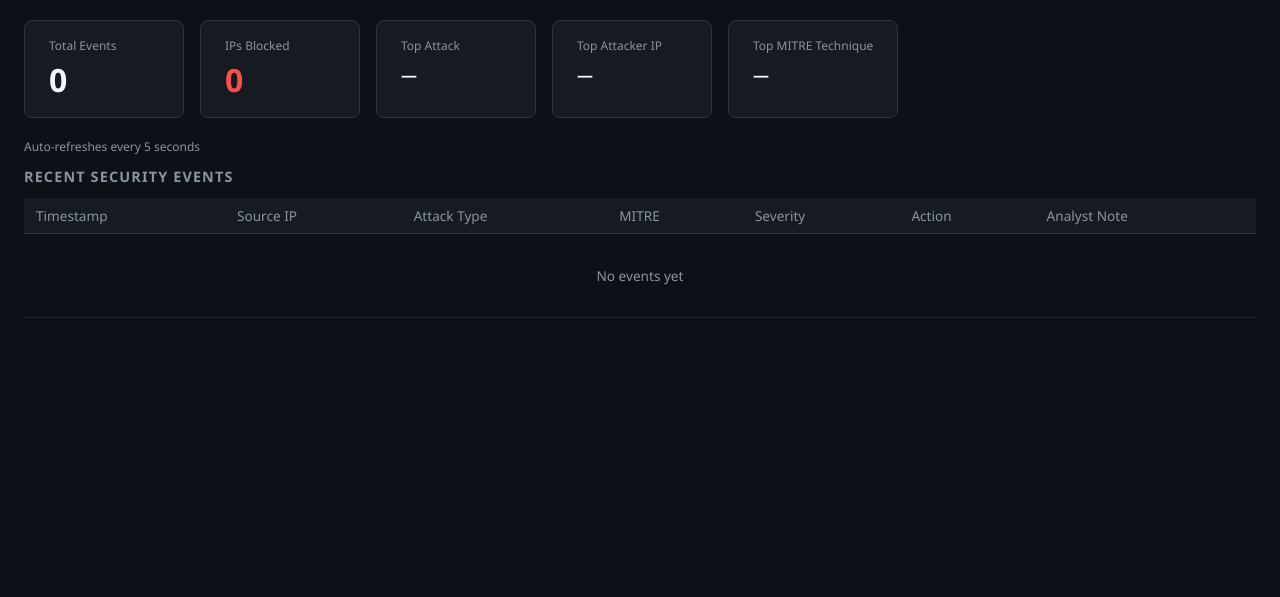
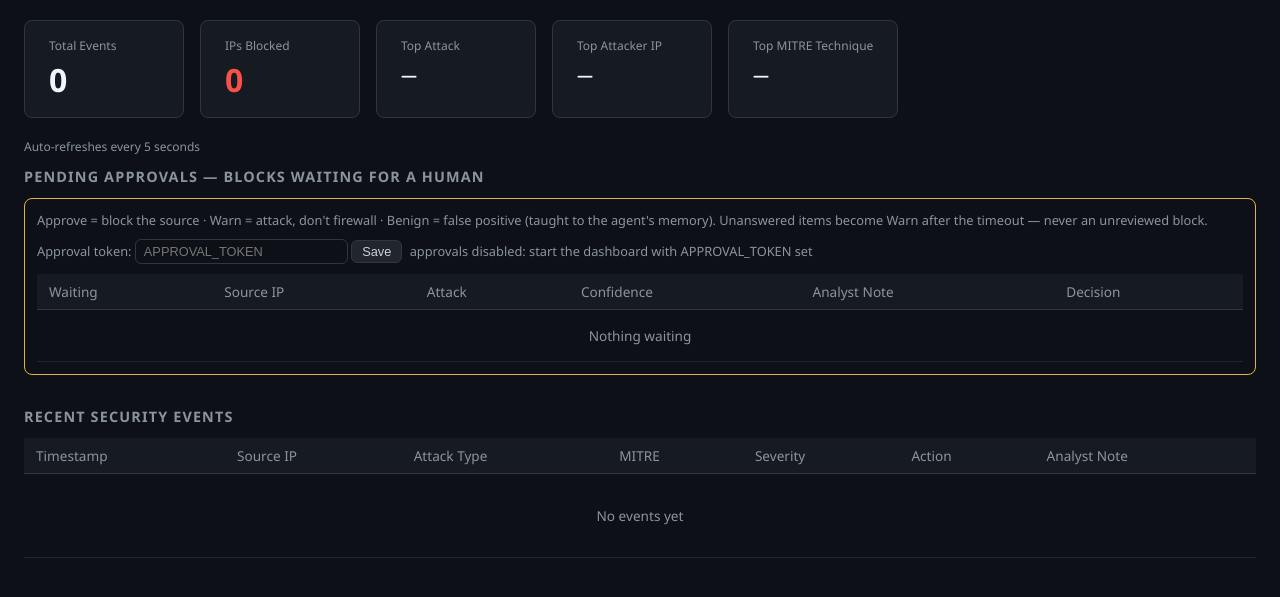
Before and after one commit to nguyennt-fpt/agent-ids, a Flask app: page / in a window 1280 px wide. Shown: the part 60-657 px from the top of the page. Run offline with Flask 3, Linux system fonts and the light colour scheme; data that the repository does not hold is empty.

Commit message:
feat(dashboard): answer escalated blocks from the dashboard (G5)
Pending approvals table with Approve / Warn / Benign buttons, writing to the
agent's approvals queue. This is the dashboard's only write and it needs
APPROVAL_TOKEN in a custom header (cross-site forms can't set it); with no
token configured the buttons are disabled. Values are escaped and buttons use a
delegated handler (no inline JS built from DB values). The data mount becomes
rw for this; compose passes HITL_ALL_BLOCKS / HITL_TIMEOUT_S / APPROVAL_TOKEN.
CLAUDE.md's "dashboard is read-only" rule now names this one exception.

Co-Authored-By: Claude Opus 5.5 <noreply@anthropic.com>

```diff
--- a/dashboard/app.py
+++ b/dashboard/app.py
@@ -1,16 +1,22 @@
+import hmac
 import os
 import sqlite3
+import time
 from datetime import datetime
 
-from flask import Flask, jsonify, render_template
+from flask import Flask, jsonify, render_template, request
 
 DB_PATH = os.getenv("DB_PATH", "/app/data/events.db")
+# The dashboard is read-only except for answering escalated blocks (G5), and
+# that needs this token; unset = approvals disabled (no open write endpoint).
+APPROVAL_TOKEN = os.getenv("APPROVAL_TOKEN", "")
+ANSWERS = ("approve", "warn", "benign")       # same as agent/approvals.py
 
 app = Flask(__name__)
 
 
 def _get_db():
-    conn = sqlite3.connect(DB_PATH)
+    conn = sqlite3.connect(DB_PATH, timeout=5)    # the agent writes the same file
     conn.row_factory = sqlite3.Row
     return conn
 
@@ -55,6 +61,47 @@ def api_events():
     return jsonify([dict(r) for r in rows])
 
 
+@app.route("/api/approvals")
+def api_approvals():
+    """Blocks the HITL gate escalated that still wait for a human (G5). The
+    `approvals` table belongs to agent/approvals.py."""
+    conn = _get_db()
+    try:
+        rows = conn.execute(
+            "SELECT eid, ts, src_ip, attack_type, confidence, note FROM approvals "
+            "WHERE answer IS NULL AND resumed = 0 ORDER BY id").fetchall()
+        pending = [dict(r) for r in rows]
+    except sqlite3.OperationalError:
+        pending = []          # the agent creates the table on its first escalation
+    conn.close()
+    return jsonify({"enabled": bool(APPROVAL_TOKEN), "now": time.time(), "pending": pending})
+
+
+@app.route("/api/approvals/<eid>", methods=["POST"])
+def api_answer(eid):
+    """Answer one escalated block — the dashboard's only write. The token comes
+    in a custom header, which a cross-site form cannot set (no CSRF)."""
+    token = request.headers.get("X-Approval-Token", "")
+    if not APPROVAL_TOKEN or not hmac.compare_digest(token.encode(), APPROVAL_TOKEN.encode()):
+        return jsonify({"error": "approval token missing or wrong"}), 403
+    answer = (request.get_json(silent=True) or {}).get("answer")
+    if answer not in ANSWERS:
+        return jsonify({"error": f"answer must be one of {', '.join(ANSWERS)}"}), 400
+    conn = _get_db()
+    try:
+        cur = conn.execute("UPDATE approvals SET answer = ?, answered_ts = ? "
+                           "WHERE eid = ? AND answer IS NULL AND resumed = 0",
+                           (answer, time.time(), eid))
+        conn.commit()
+        changed = cur.rowcount
+    except sqlite3.OperationalError:
+        changed = 0
+    conn.close()
+    if not changed:
+        return jsonify({"error": "no open approval for this eid"}), 404
+    return jsonify({"eid": eid, "answer": answer})
+
+
 @app.route("/api/stats")
 def api_stats():
     _ensure_table()
--- a/dashboard/templates/index.html
+++ b/dashboard/templates/index.html
@@ -33,6 +33,16 @@
   .ts { color: #8b949e; font-size: .75rem; font-family: monospace; }
   .ip { font-family: monospace; }
   .refresh-hint { font-size: .75rem; color: #8b949e; padding: 0 24px 12px; }
+  .approvals { border: 1px solid #e3b341; border-radius: 8px; padding: 12px; margin-bottom: 8px; }
+  .approvals .hint { font-size: .8rem; color: #8b949e; margin-bottom: 10px; }
+  .approvals input { background: #0d1117; color: #c9d1d9; border: 1px solid #30363d;
+                     border-radius: 6px; padding: 4px 8px; font-size: .8rem; }
+  .btn { border: 1px solid #30363d; border-radius: 6px; padding: 3px 10px; margin-right: 4px;
+         background: #21262d; color: #c9d1d9; font-size: .8rem; cursor: pointer; }
+  .btn:disabled { opacity: .4; cursor: not-allowed; }
+  .btn-approve { border-color: #f85149; color: #f85149; }
+  .btn-warn    { border-color: #e3b341; color: #e3b341; }
+  .btn-benign  { border-color: #3fb950; color: #3fb950; }
 </style>
 </head>
 <body>
@@ -50,6 +60,29 @@
 </div>
 
 <div class="refresh-hint">Auto-refreshes every 5 seconds</div>
+
+<div class="section">
+  <h2>Pending approvals — blocks waiting for a human</h2>
+  <div class="approvals">
+    <div class="hint" id="approvals-hint">
+      Approve = block the source · Warn = attack, don't firewall · Benign = false positive (taught to the
+      agent's memory). Unanswered items become Warn after the timeout — never an unreviewed block.
+    </div>
+    <div class="hint">
+      Approval token: <input type="password" id="approval-token" placeholder="APPROVAL_TOKEN" size="24">
+      <button class="btn" id="save-token">Save</button> <span id="approval-msg"></span>
+    </div>
+    <table>
+      <thead>
+        <tr><th>Waiting</th><th>Source IP</th><th>Attack</th><th>Confidence</th>
+            <th>Analyst Note</th><th>Decision</th></tr>
+      </thead>
+      <tbody id="approvals-body">
+        <tr><td colspan="6" style="color:#8b949e;text-align:center;padding:16px">Nothing waiting</td></tr>
+      </tbody>
+    </table>
+  </div>
+</div>
 
 <div class="section">
   <h2>Recent Security Events</h2>
@@ -116,8 +149,64 @@ async function loadEvents() {
     </tr>`).join('');
 }
 
+// ─── HITL approvals (G5): the dashboard's only write ─────────────────────────
+// The token lives in this browser only; storage can be unavailable (private mode).
+function getToken() { try { return localStorage.getItem('approvalToken') || ''; } catch (e) { return ''; } }
+function setToken(t) { try { localStorage.setItem('approvalToken', t); } catch (e) {} }
+document.getElementById('approval-token').value = getToken();
+document.getElementById('save-token').addEventListener('click', () => {
+  setToken(document.getElementById('approval-token').value.trim());
+  document.getElementById('approval-msg').textContent = 'saved';
+});
+
+let approvalsEnabled = false;
+
+async function loadApprovals() {
+  const r = await fetch('/api/approvals');
+  const d = await r.json();
+  approvalsEnabled = d.enabled;
+  const tbody = document.getElementById('approvals-body');
+  if (!d.enabled) {
+    document.getElementById('approval-msg').textContent =
+      'approvals disabled: start the dashboard with APPROVAL_TOKEN set';
+  }
+  if (!d.pending.length) {
+    tbody.innerHTML = '<tr><td colspan="6" style="color:#8b949e;text-align:center;padding:16px">Nothing waiting</td></tr>';
+    return;
+  }
+  const off = d.enabled ? '' : 'disabled';
+  tbody.innerHTML = d.pending.map(p => `
+    <tr>
+      <td class="ts">${Math.round((d.now - p.ts) / 60)} min</td>
+      <td class="ip">${esc(p.src_ip)}</td>
+      <td class="attack">${esc(p.attack_type)}</td>
+      <td>${p.confidence != null ? Number(p.confidence).toFixed(2) : ''}</td>
+      <td style="max-width:420px">${esc(p.note)}</td>
+      <td style="white-space:nowrap">
+        <button class="btn btn-approve" data-eid="${esc(p.eid)}" data-answer="approve" ${off}>Approve</button>
+        <button class="btn btn-warn" data-eid="${esc(p.eid)}" data-answer="warn" ${off}>Warn</button>
+        <button class="btn btn-benign" data-eid="${esc(p.eid)}" data-answer="benign" ${off}>Benign</button>
+      </td>
+    </tr>`).join('');
+}
+
+// one delegated handler: no inline JS built from DB values
+document.getElementById('approvals-body').addEventListener('click', async ev => {
+  const b = ev.target.closest('button[data-eid]');
+  if (!b || !approvalsEnabled) return;
+  const msg = document.getElementById('approval-msg');
+  const r = await fetch('/api/approvals/' + encodeURIComponent(b.dataset.eid), {
+    method: 'POST',
+    headers: {'Content-Type': 'application/json', 'X-Approval-Token': getToken()},
+    body: JSON.stringify({answer: b.dataset.answer}),
+  });
+  msg.textContent = r.ok ? `${b.dataset.answer}: sent — the agent resumes on its next poll`
+                         : ((await r.json()).error || 'failed');
+  await loadApprovals();
+});
+
 async function refresh() {
-  await Promise.all([loadStats(), loadEvents()]);
+  await Promise.all([loadStats(), loadEvents(), loadApprovals()]);
 }
 
 refresh();
```
Also changed, not shown: docker-compose.yml (+7 -2 lines), tests/test_dashboard.py (added, +72 -0 lines).
